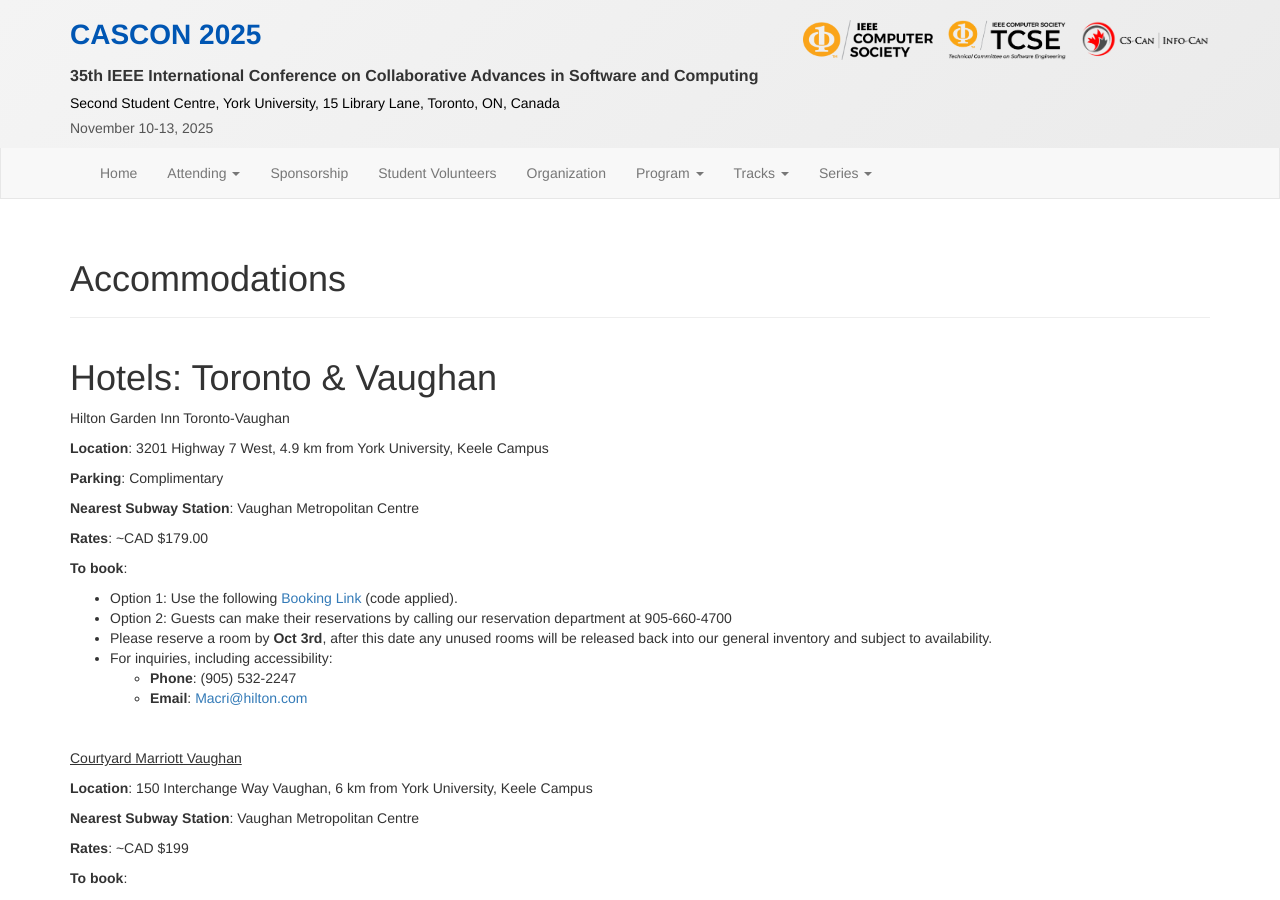
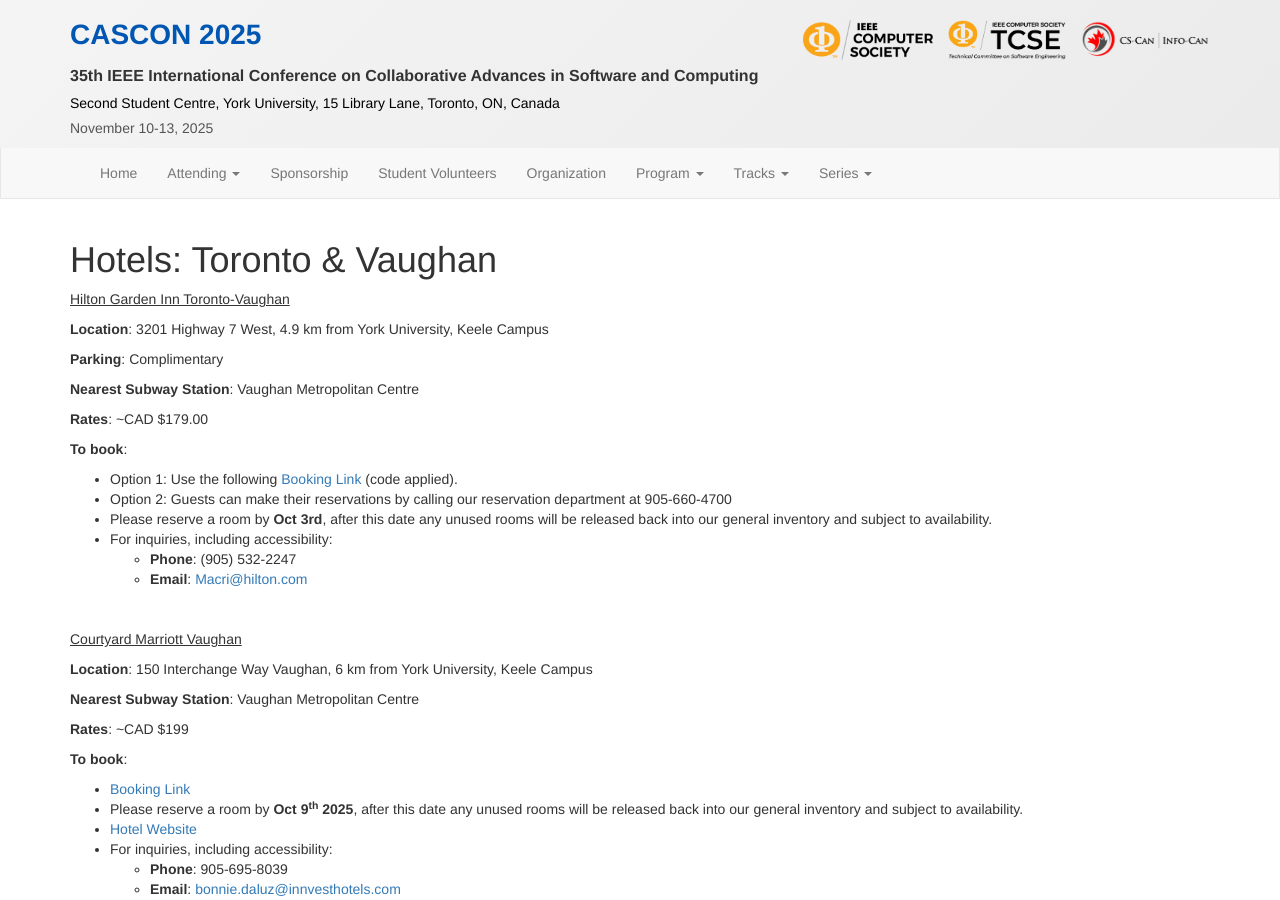
Before and after one commit to ICCSSE/CASCON2025, a Jekyll site: the page built from accommodations.html, in a window 1280 px wide and 900 px high. Built offline with Jekyll 4.4.1, drawn with Linux system fonts in a browser that asks for light colours.

Commit message:
Update accommodations.html

```diff
--- a/accommodations.html
+++ b/accommodations.html
@@ -8,11 +8,11 @@
   <div class="col-sm-12">
     <div class="row">
       <div class="col-sm-12">
-        <div class="page-header"><h1>Accommodations</h1></div>
+<!--         <div class="page-header"><h1>Accommodations</h1></div> -->
       </div>
     </div>
-    <h1>Hotels: Toronto &amp; Vaughan</h1>
-<p>Hilton Garden Inn Toronto-Vaughan</p>
+<h1>Hotels: Toronto &amp; Vaughan</h1>
+<p><span style="text-decoration: underline;">Hilton Garden Inn Toronto-Vaughan</span></p>
 <p><strong>Location</strong>: 3201 Highway 7 West, 4.9 km from York University, Keele Campus</p>
 <p><strong>Parking</strong>: Complimentary</p>
 <p><strong>Nearest Subway Station</strong>: Vaughan Metropolitan Centre</p>
@@ -47,7 +47,6 @@
 </li>
 </ul>
 <p>&nbsp;</p>
-<p>&nbsp;</p>
 <p><u>Executive Learning Centre at the Schulich School of Business</u></p>
 <p><strong>Location</strong>: 56 Fine Arts Road, North York, Ontario M3J 1P3</p>
 <p><strong>Parking</strong>: Bookable through the HONK app</p>
@@ -70,5 +69,6 @@
 <p><u>Off-Campus Downtown Toronto</u></p>
 <p>In Downtown Toronto, there are many hotels you can choose from. We do not have any specific recommendation or negotiated rate at this time. If you choose to stay Downtown, accommodations on or close to&nbsp;<a href="https://www.google.com/maps/search/Hotels/@43.660461,-79.4029487,14z/data=!3m1!4b1?entry=ttu">University Av., between Bloor and Front St.</a>&nbsp;are the closest to Subway Line 1, which takes you directly to York University. The subway is safe, convenient, and used daily by York students, professors, and staff.</p>
 <p>&nbsp;</p>
+
   </div>
 </div>
```
